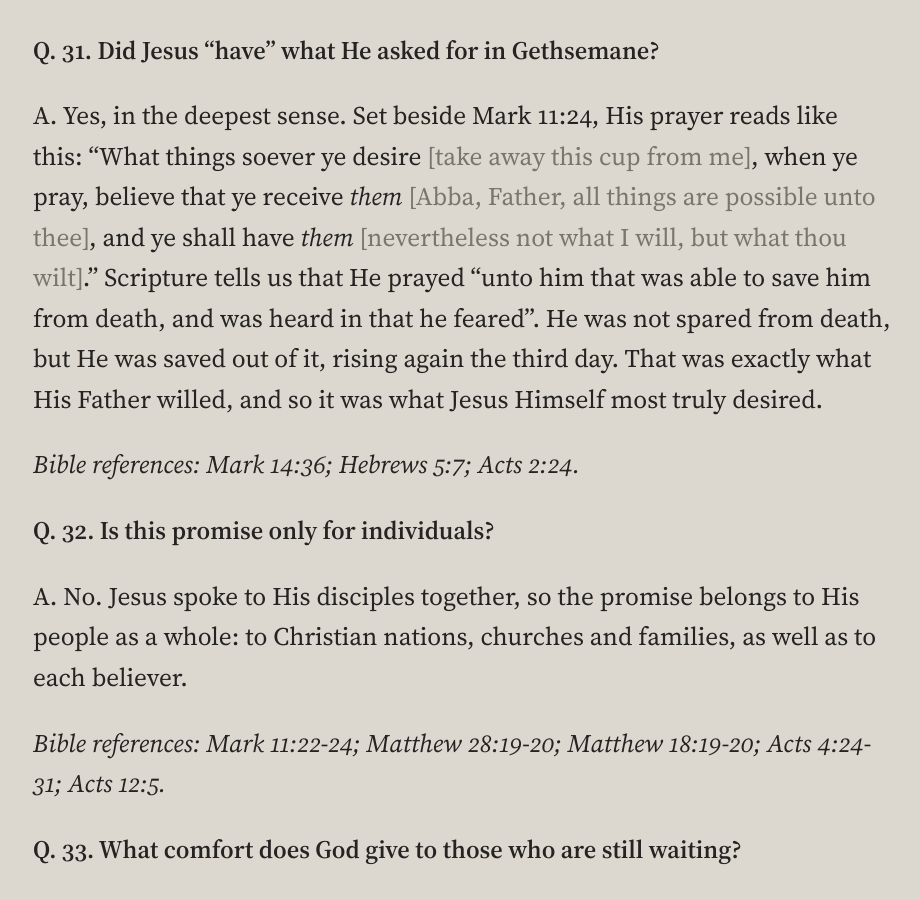
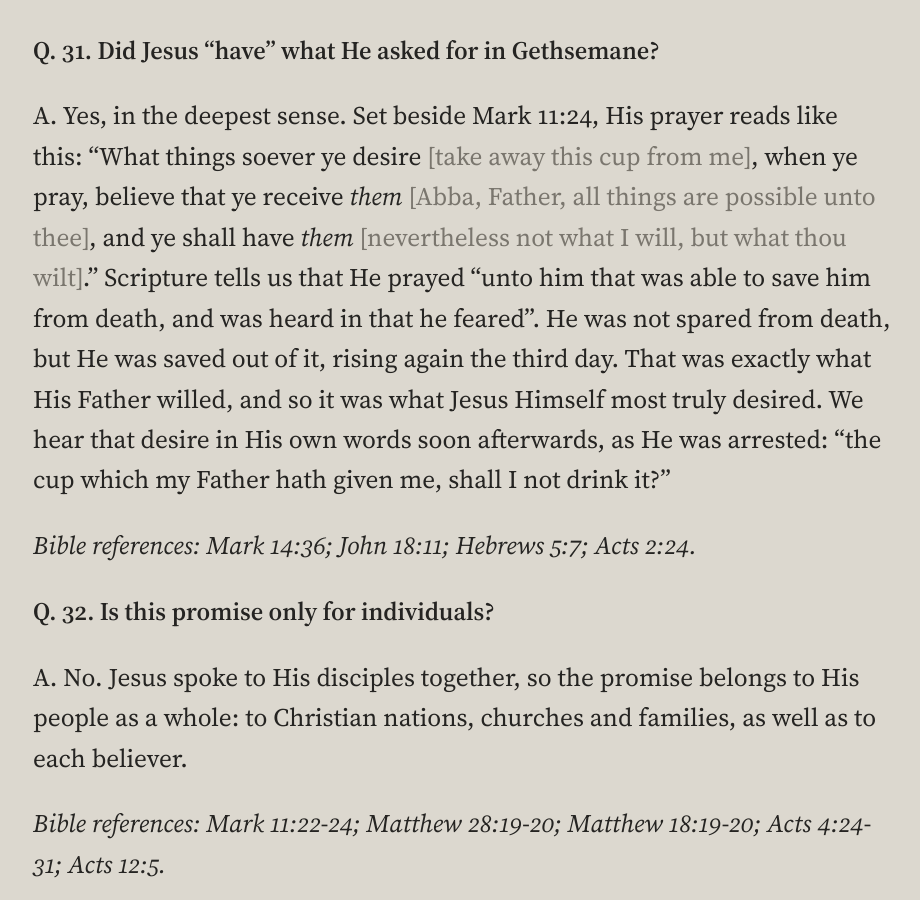
Before and after one commit to ForestWalkUK/truthpeaceandlove, a Jekyll site: the page built from _posts/2026-10-18-believing-prayer-catechism-mark-11-24.md, in a window 1280 px wide and 900 px high, scrolled down 13312 px. Shown: the whole window, without its empty margins (15-935 px from the left). Built offline with Jekyll 4.4.1, drawn with Linux system fonts in a browser that asks for light colours; some of the changed text lies outside the part shown.

Commit message:
Catechism v2.0: add John 18:11 to Q. 31
Co-Authored-By: Claude Opus 5.5 <noreply@anthropic.com>

```diff
--- a/_posts/2026-10-18-believing-prayer-catechism-mark-11-24.md
+++ b/_posts/2026-10-18-believing-prayer-catechism-mark-11-24.md
@@ -3,6 +3,9 @@ title: "Believing Prayer: A Catechism on Mark 11:24"
 sections: [otherbeliefs, deeper]
 document: catechism
 changes:
+  - version: "2.0"
+    date: 2026-11-12
+    note: "Q. 31: added Jesus’ words at His arrest (John 18:11), showing that the Father’s will was what He most truly desired; reference added."
   - version: "1.9"
     date: 2026-11-12
     note: "Q. 30: added the answer in the garden itself to Jesus’ prayer that the Father would keep His disciples (John 17:11-12; John 18:8-9). Q. 34: added Jesus’ prayer for glory (John 17:5), the way to which was the cup He was not spared; references added."
@@ -236,9 +239,9 @@ A. It teaches that real faith asks fully, trusts fully and submits fully. Jesus
 
 **Q. 31. Did Jesus “have” what He asked for in Gethsemane?**
 
-A. Yes, in the deepest sense. Set beside Mark 11:24, His prayer reads like this: “What things soever ye desire <span class="gloss">[take away this cup from me]</span>, when ye pray, believe that ye receive *them* <span class="gloss">[Abba, Father, all things are possible unto thee]</span>, and ye shall have *them* <span class="gloss">[nevertheless not what I will, but what thou wilt]</span>.” Scripture tells us that He prayed “unto him that was able to save him from death, and was heard in that he feared”. He was not spared from death, but He was saved out of it, rising again the third day. That was exactly what His Father willed, and so it was what Jesus Himself most truly desired.
+A. Yes, in the deepest sense. Set beside Mark 11:24, His prayer reads like this: “What things soever ye desire <span class="gloss">[take away this cup from me]</span>, when ye pray, believe that ye receive *them* <span class="gloss">[Abba, Father, all things are possible unto thee]</span>, and ye shall have *them* <span class="gloss">[nevertheless not what I will, but what thou wilt]</span>.” Scripture tells us that He prayed “unto him that was able to save him from death, and was heard in that he feared”. He was not spared from death, but He was saved out of it, rising again the third day. That was exactly what His Father willed, and so it was what Jesus Himself most truly desired. We hear that desire in His own words soon afterwards, as He was arrested: “the cup which my Father hath given me, shall I not drink it?”
 
-*Bible references: Mark 14:36; Hebrews 5:7; Acts 2:24.*
+*Bible references: Mark 14:36; John 18:11; Hebrews 5:7; Acts 2:24.*
 
 **Q. 32. Is this promise only for individuals?**
 
```
